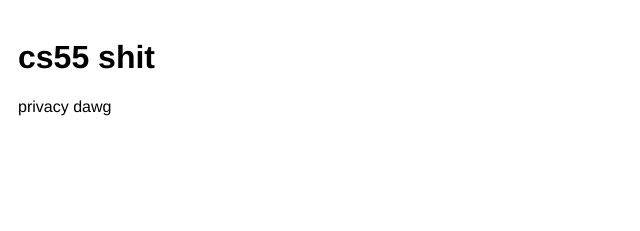
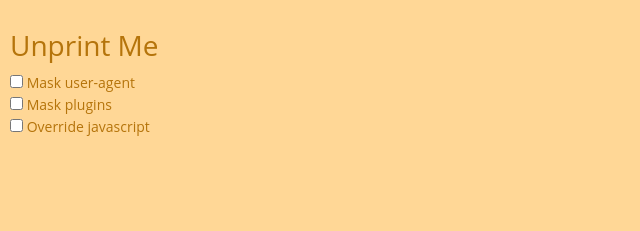
Before and after one commit to lidatong/fingerwipe, a browser extension: page src/browser_action/browser_action.html in a window 1280 px wide. Shown: the whole page, without its empty margins (0-640 px from the left). Drawn offline with nearby package versions, Linux system fonts and the light colour scheme.

Commit message:
adding ui elements, extension icon

```diff
--- a/src/browser_action/browser_action.html
+++ b/src/browser_action/browser_action.html
@@ -1,17 +1,38 @@
 <!doctype html>
+
+<!-- Bootstrap CDN -->
+
+<link rel="stylesheet" href="https://maxcdn.bootstrapcdn.com/bootstrap/3.3.5/css/bootstrap.min.css" integrity="sha512-dTfge/zgoMYpP7QbHy4gWMEGsbsdZeCXz7irItjcC3sPUFtf0kuFbDz/ixG7ArTxmDjLXDmezHubeNikyKGVyQ==" crossorigin="anonymous">
+
+<link rel="stylesheet" href="https://maxcdn.bootstrapcdn.com/bootstrap/3.3.5/css/bootstrap-theme.min.css" integrity="sha384-aUGj/X2zp5rLCbBxumKTCw2Z50WgIr1vs/PFN4praOTvYXWlVyh2UtNUU0KAUhAX" crossorigin="anonymous">
+
+
+
+<link rel="stylesheet" href="main.css">
 <style type="text/css">
 #mainPopup {
   padding: 10px;
   height: 200px;
   width: 400px;
-		font-family: Helvetica, Ubuntu, Arial, sans-serif;
 }
+
 h1 {
   font-size: 2em;
 }
 </style>
 
+<body>
+
   <div id="mainPopup">
-<h1>cs55 shit</h1>
-<p>privacy dawg</p>
+    <h1>Unprint Me</h1>
+    <input type="checkbox" name="user-agent"> Mask user-agent <br>
+    <input type="checkbox" name="user-agent"> Mask plugins <br>
+    <input type="checkbox" name="user-agent"> Override javascript <br>
+
   </div>
+
+
+
+<!-- Latest compiled and minified JavaScript -->
+<script src="https://maxcdn.bootstrapcdn.com/bootstrap/3.3.5/js/bootstrap.min.js" integrity="sha512-K1qjQ+NcF2TYO/eI3M6v8EiNYZfA95pQumfvcVrTHtwQVDG+aHRqLi/ETn2uB+1JqwYqVG3LIvdm9lj6imS/pQ==" crossorigin="anonymous"></script>
+</body>
--- /dev/null
+++ b/src/browser_action/main.css
@@ -0,0 +1,5 @@
+body {
+  background-color: #FFD796;
+  color: #B5740B;
+  font-family: 'Open Sans', sans-serif;
+}
```
Also changed, not shown: src/bg/background.js (+10 -9 lines), icons/fingerprint.jpg (added), icons/fingerprint.png (added), icons/fp128.png (added), icons/fp16.png (added), icons/fp19.png (added), icons/fp48.png (added), manifest.json, src/bg/background.html (line endings or trailing spaces), 2 other files. Lines whose indentation alone changed are shown as unchanged.
